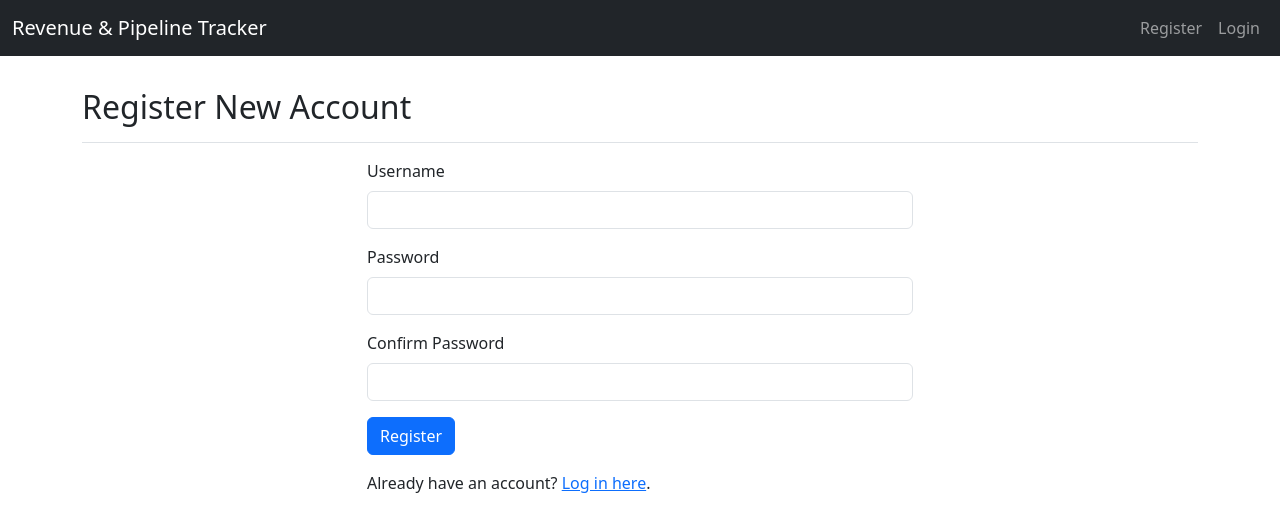
After one commit to sumeettandon/revenue-tracker, a Flask app: page /register in a window 1280 px wide. The commit adds this page. Shown: the top 532 px of the page. Run offline with Flask 3, Linux system fonts and the light colour scheme.

Commit message:
New User Registration

```diff
--- a/app.py
+++ b/app.py
@@ -175,6 +175,31 @@ def logout():
     flash('You have been logged out.', 'info')
     return redirect(url_for('login'))
 
+@app.route('/register', methods=['GET', 'POST'])
+def register():
+    if current_user.is_authenticated:
+        return redirect(url_for('index'))
+    if request.method == 'POST':
+        username = request.form['username']
+        password = request.form['password']
+        confirm_password = request.form['confirm_password']
+
+        if password != confirm_password:
+            flash('Passwords do not match.', 'danger')
+            return redirect(url_for('register'))
+
+        if User.query.filter_by(username=username).first():
+            flash('Username already exists. Please choose a different one.', 'danger')
+            return redirect(url_for('register'))
+
+        new_user = User(username=username, can_upload=False) # New users cannot upload by default
+        new_user.set_password(password)
+        db.session.add(new_user)
+        db.session.commit()
+        flash('Registration successful. Please log in.', 'success')
+        return redirect(url_for('login'))
+    return render_template('register.html')
+
 @app.route('/')
 @login_required
 def index():
@@ -214,12 +239,12 @@ def delete_opportunity(id):
 @login_required
 def clone_opportunity(id):
     """Clones an existing opportunity and redirects to the edit page."""
-    from sqlalchemy import inspect as sa_inspect
+    from sqlalchemy import inspect
     opp_to_clone = db.get_or_404(Opportunity, id)
 
     # Create a new opportunity object by copying attributes
     new_opp = Opportunity()
-    mapper = sa_inspect(Opportunity)
+    mapper = inspect(Opportunity)
     for col in mapper.columns:
         # Don't copy the primary key
         if not col.primary_key:
@@ -389,62 +414,6 @@ def revenue_by_unit_quarter():
 
     return jsonify({'labels': labels, 'datasets': datasets})
 
-@app.route('/api/revenue-by-originating-type')
-@login_required
-def revenue_by_originating_type():
-    """API endpoint for revenue by originating revenue type, grouped by unit."""
-    results = db.session.query(
-        Opportunity.unit,
-        Opportunity.originating_revenue_type,
-        func.sum(Opportunity.revenue * (Opportunity.conversion / 100.0)).label('projected_revenue')
-    ).group_by(
-        Opportunity.unit,
-        Opportunity.originating_revenue_type
-    ).order_by(
-        Opportunity.unit,
-        Opportunity.originating_revenue_type
-    ).all()
-
-    # Process data for Chart.js
-    data = {}
-    for row in results:
-        origin_type_label = row.originating_revenue_type.value
-        if origin_type_label not in data:
-            data[origin_type_label] = {}
-        data[origin_type_label][row.unit.value] = row.projected_revenue
-
-    # Get all possible originating revenue types for labels, sorted by Enum
-    # definition order, but only include those that are present in the data.
-    all_possible_labels = [e.value for e in sorted(list(OriginatingRevenueTypeEnum), key=lambda e: e.name)]
-    labels = [label for label in all_possible_labels if label in data]
-    units = sorted(list(UnitEnum), key=lambda e: e.value)
-    datasets = []
-
-    for unit in units:
-        dataset = {
-            'label': unit.value,
-            'data': [data.get(label, {}).get(unit.value, 0) for label in labels],
-        }
-        datasets.append(dataset)
-
-    return jsonify({'labels': labels, 'datasets': datasets})
-
-@app.cli.command("create-user")
-@click.argument('username')
-@click.argument('password')
-@click.option('--can-upload', is_flag=True, help='Grant upload permission to this user.')
-def create_user_command(username, password, can_upload):
-    """Creates a new user."""
-    with app.app_context():
-        if User.query.filter_by(username=username).first():
-            click.echo(f"User '{username}' already exists.")
-            return
-        user = User(username=username, can_upload=can_upload)
-        user.set_password(password)
-        db.session.add(user)
-        db.session.commit()
-        click.echo(f"User '{username}' created successfully with upload permission: {can_upload}.")
-
 @app.cli.command("init-db")
 def init_db_command():
     """Creates the database tables."""
--- a/templates/base.html
+++ b/templates/base.html
@@ -29,6 +29,7 @@
                         <li class="nav-item"><span class="nav-link">Hello, {{ current_user.username }}!</span></li>
                         <li class="nav-item"><a class="nav-link" href="{{ url_for('logout') }}">Logout</a></li>
                     {% else %}
+                        <li class="nav-item"><a class="nav-link" href="{{ url_for('register') }}">Register</a></li>
                         <li class="nav-item"><a class="nav-link" href="{{ url_for('login') }}">Login</a></li>
                     {% endif %}
                 </ul>
--- /dev/null
+++ b/templates/register.html
@@ -0,0 +1,33 @@
+{% extends 'base.html' %}
+
+{% block title %}Register{% endblock %}
+
+{% block content %}
+<div class="d-flex justify-content-between flex-wrap flex-md-nowrap align-items-center pt-3 pb-2 mb-3 border-bottom">
+    <h1 class="h2">Register New Account</h1>
+</div>
+
+<div class="row justify-content-center">
+    <div class="col-md-6">
+        <form method="POST" action="{{ url_for('register') }}">
+            <div class="mb-3">
+                <label for="username" class="form-label">Username</label>
+                <input type="text" class="form-control" id="username" name="username" required>
+            </div>
+            <div class="mb-3">
+                <label for="password" class="form-label">Password</label>
+                <input type="password" class="form-control" id="password" name="password" required>
+            </div>
+            <div class="mb-3">
+                <label for="confirm_password" class="form-label">Confirm Password</label>
+                <input type="password" class="form-control" id="confirm_password" name="confirm_password" required>
+            </div>
+            <button type="submit" class="btn btn-primary">Register</button>
+        </form>
+        <p class="mt-3">
+            Already have an account? <a href="{{ url_for('login') }}">Log in here</a>.
+        </p>
+    </div>
+</div>
+
+{% endblock %}
```
Also changed, not shown: instance/tracker.db.
